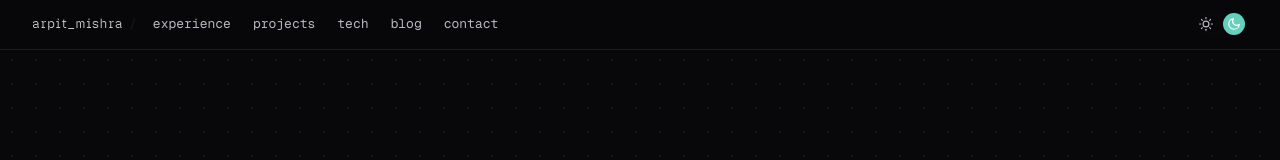
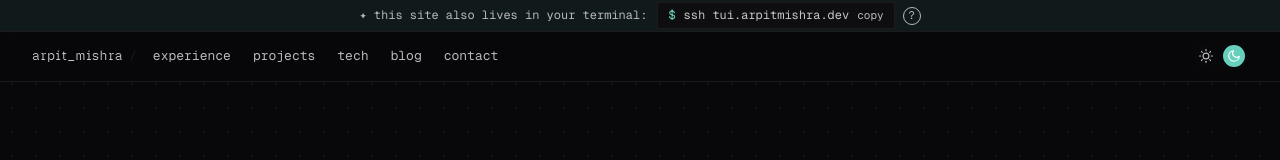
Before and after one commit to ArpitMishra17/arpitmishra-portfolio, a React (Vite) app: page / in a window 1280 px wide. Shown: the top 160 px of the page. Built offline with nearby package versions, Linux system fonts and the light colour scheme.

Commit message:
feat: add ssh tui hint strip and contact line

```diff
--- a/src/App.tsx
+++ b/src/App.tsx
@@ -1,8 +1,10 @@
 import { Suspense, lazy } from 'react'
-import { Routes, Route, Link } from 'react-router-dom'
+import { Routes, Route, Link, useLocation } from 'react-router-dom'
 import { useTheme } from './hooks/useTheme'
 import { useHashScroll } from './hooks/useHashScroll'
+import { useScrolled } from './hooks/useScrolled'
 import Nav from './components/Nav'
+import SshStrip from './components/SshStrip'
 import Home from './pages/Home'
 
 // The blog route pulls in a 400-line markdown renderer; visitors who only ever
@@ -25,11 +27,15 @@ function NotFound() {
 export default function App() {
   const { theme, toggle } = useTheme()
   useHashScroll()
+  const isHome = useLocation().pathname === '/'
+  const scrolled = useScrolled()
+  const showStrip = isHome && !scrolled
 
   return (
     <>
       <div className="grid-bg" />
-      <Nav theme={theme} onToggleTheme={toggle} />
+      {isHome && <SshStrip visible={showStrip} />}
+      <Nav theme={theme} onToggleTheme={toggle} shifted={showStrip} />
       <Suspense fallback={<div className="min-h-[100svh]" />}>
         <Routes>
           <Route path="/" element={<Home />} />
--- a/src/components/Contact.tsx
+++ b/src/components/Contact.tsx
@@ -1,3 +1,5 @@
+import SshHint from './SshHint'
+
 const links = [
   {
     label: 'email',
@@ -67,6 +69,14 @@ export default function Contact() {
           </a>
         ))}
       </div>
+
+      <div
+        className="flex flex-wrap items-center justify-center gap-x-3 gap-y-2 mt-4 pt-6 border-t text-[13px]"
+        style={{ borderColor: 'var(--border)' }}
+      >
+        <span style={{ color: 'var(--dim)' }}>prefer a terminal?</span>
+        <SshHint tipSide="above" />
+      </div>
     </div>
   )
 }
--- a/src/components/Nav.tsx
+++ b/src/components/Nav.tsx
@@ -3,11 +3,13 @@ import { Link, useLocation } from 'react-router-dom'
 interface NavProps {
   theme: 'dark' | 'light'
   onToggleTheme: () => void
+  /** Drop below the ssh strip while it is showing. */
+  shifted?: boolean
 }
 
 const SECTIONS = ['experience', 'projects', 'tech', 'blog', 'contact']
 
-export default function Nav({ theme, onToggleTheme }: NavProps) {
+export default function Nav({ theme, onToggleTheme, shifted = false }: NavProps) {
   const location = useLocation()
   const isHome = location.pathname === '/'
 
@@ -17,7 +19,8 @@ export default function Nav({ theme, onToggleTheme }: NavProps) {
 
   return (
     <nav
-      className="fixed top-0 left-0 right-0 z-[1000] flex justify-between items-center backdrop-blur-[12px] border-b transition-colors select-none"
+      className="nav-shift fixed top-0 left-0 right-0 z-[1000] flex justify-between items-center backdrop-blur-[12px] border-b select-none"
+      data-shifted={shifted}
       style={{
         background: 'color-mix(in srgb, var(--bg) 85%, transparent)',
         borderColor: 'var(--border)',
--- /dev/null
+++ b/src/components/SshHint.tsx
@@ -0,0 +1,97 @@
+import { useEffect, useId, useRef, useState } from 'react'
+
+export const SSH_COMMAND = 'ssh tui.arpitmishra.dev'
+
+interface SshHintProps {
+  /** Which side of the command the "?" tooltip opens on. */
+  tipSide?: 'above' | 'below'
+  /** Hide the "copy" label on narrow screens to save room. */
+  compact?: boolean
+}
+
+/**
+ * The ssh command as a copy button, with a "?" that explains how to run it.
+ * The tooltip opens on hover and keyboard focus (desktop) and toggles on tap
+ * (touch). Esc, an outside click, or scrolling closes it.
+ */
+export default function SshHint({ tipSide = 'above', compact = false }: SshHintProps) {
+  const [copied, setCopied] = useState(false)
+  const [open, setOpen] = useState(false)
+  const rootRef = useRef<HTMLSpanElement>(null)
+  const tipId = useId()
+
+  useEffect(() => {
+    if (!copied) return
+    const t = window.setTimeout(() => setCopied(false), 1400)
+    return () => window.clearTimeout(t)
+  }, [copied])
+
+  useEffect(() => {
+    if (!open) return
+    const close = () => setOpen(false)
+    const onPointerDown = (e: PointerEvent) => {
+      if (!rootRef.current?.contains(e.target as Node)) close()
+    }
+    const onKey = (e: KeyboardEvent) => {
+      if (e.key === 'Escape') close()
+    }
+    document.addEventListener('pointerdown', onPointerDown)
+    document.addEventListener('keydown', onKey)
+    window.addEventListener('scroll', close, { passive: true })
+    return () => {
+      document.removeEventListener('pointerdown', onPointerDown)
+      document.removeEventListener('keydown', onKey)
+      window.removeEventListener('scroll', close)
+    }
+  }, [open])
+
+  const copy = async () => {
+    try {
+      await navigator.clipboard.writeText(SSH_COMMAND)
+      setCopied(true)
+    } catch {
+      // Clipboard needs a secure context + permission; the command is still
+      // visible and selectable, so failing quietly is fine.
+    }
+  }
+
+  return (
+    <span ref={rootRef} className="ssh-hint">
+      <button type="button" onClick={copy} className="ssh-cmd pressable" aria-label={`Copy command: ${SSH_COMMAND}`}>
+        <span aria-hidden="true" style={{ color: 'var(--accent)' }}>$</span>
+        <span>{SSH_COMMAND}</span>
+        <span
+          className={`ssh-copy${compact ? ' hidden sm:inline' : ''}`}
+          data-done={copied}
+          aria-live="polite"
+        >
+          {copied ? 'copied' : 'copy'}
+        </span>
+      </button>
+
+      <span className="ssh-help" data-open={open}>
+        <button
+          type="button"
+          className="ssh-q pressable"
+          aria-label="How do I use this?"
+          aria-expanded={open}
+          aria-describedby={tipId}
+          onClick={() => setOpen(o => !o)}
+        >
+          ?
+        </button>
+        <span id={tipId} role="tooltip" className="ssh-tip" data-side={tipSide}>
+          <b>How to run it</b>
+          <ol>
+            <li>Open a terminal (Ghostty, Alacritty, Warp, etc.)</li>
+            <li>Paste the command and press <kbd>Enter</kbd></li>
+            <li>
+              When it asks "Are you sure you want to continue connecting?", type <kbd>yes</kbd> and
+              press <kbd>Enter</kbd>
+            </li>
+          </ol>
+        </span>
+      </span>
+    </span>
+  )
+}
--- /dev/null
+++ b/src/components/SshStrip.tsx
@@ -0,0 +1,20 @@
+import SshHint from './SshHint'
+
+interface SshStripProps {
+  visible: boolean
+}
+
+/**
+ * Slim announcement strip pinned above the nav. It slides away once the page
+ * scrolls (the nav drops back to the top in step), and comes back at the top.
+ */
+export default function SshStrip({ visible }: SshStripProps) {
+  return (
+    <div className="ssh-strip" data-visible={visible} inert={!visible}>
+      <span className="hidden sm:inline" style={{ color: 'var(--dim)' }}>
+        ✦ this site also lives in your terminal:
+      </span>
+      <SshHint tipSide="below" compact />
+    </div>
+  )
+}
--- /dev/null
+++ b/src/hooks/useScrolled.ts
@@ -0,0 +1,16 @@
+import { useEffect, useState } from 'react'
+
+/** True once the page has scrolled more than `threshold` px from the top. */
+export function useScrolled(threshold = 16) {
+  const [scrolled, setScrolled] = useState(false)
+
+  useEffect(() => {
+    // Setting the same boolean bails out, so this doesn't re-render per frame.
+    const onScroll = () => setScrolled(window.scrollY > threshold)
+    onScroll()
+    window.addEventListener('scroll', onScroll, { passive: true })
+    return () => window.removeEventListener('scroll', onScroll)
+  }, [threshold])
+
+  return scrolled
+}
--- a/src/index.css
+++ b/src/index.css
@@ -35,6 +35,9 @@
 
   /* Hover tint shared by every grid cell */
   --cell-hover: color-mix(in srgb, var(--bg2) 92%, var(--accent) 8%);
+
+  /* Height of the ssh strip above the nav */
+  --strip-h: 32px;
 }
 
 [data-theme="light"] {
@@ -227,6 +230,168 @@
     min-height: 0;
   }
 
+  /* ─── ssh strip + nav shift ───
+     The strip is fixed above the nav; the nav steps down by its height while
+     it shows. transform, not top — no layout per transition. */
+  .nav-shift {
+    transition:
+      transform var(--dur-ui) var(--ease-out),
+      background-color var(--dur-ui) var(--ease-out),
+      border-color var(--dur-ui) var(--ease-out);
+  }
+
+  .nav-shift[data-shifted='true'] {
+    transform: translateY(var(--strip-h));
+  }
+
+  .ssh-strip {
+    position: fixed;
+    top: 0;
+    left: 0;
+    right: 0;
+    z-index: 1001;
+    height: var(--strip-h);
+    display: flex;
+    align-items: center;
+    justify-content: center;
+    gap: 10px;
+    font-size: 12px;
+    border-bottom: 1px solid var(--border);
+    background: color-mix(in srgb, var(--accent) 9%, var(--bg));
+    transition:
+      transform var(--dur-ui) var(--ease-out),
+      opacity var(--dur-ui) var(--ease-out);
+  }
+
+  .ssh-strip[data-visible='false'] {
+    transform: translateY(-100%);
+    opacity: 0;
+    pointer-events: none;
+  }
+
+  /* ─── ssh hint (command + "?" tooltip) ─── */
+  .ssh-hint {
+    position: relative;
+    display: inline-flex;
+    align-items: center;
+    gap: 8px;
+  }
+
+  .ssh-cmd {
+    display: inline-flex;
+    align-items: center;
+    gap: 8px;
+    font: inherit;
+    color: var(--fg);
+    background: var(--bg2);
+    border: 1px solid var(--border);
+    padding: 3px 10px;
+    cursor: pointer;
+    transition:
+      color var(--dur-ui) var(--ease-out),
+      border-color var(--dur-ui) var(--ease-out);
+  }
+
+  .ssh-copy {
+    font-size: 11px;
+    color: var(--dim);
+  }
+
+  .ssh-copy[data-done='true'] {
+    color: var(--accent);
+  }
+
+  .ssh-q {
+    width: 18px;
+    height: 18px;
+    display: grid;
+    place-items: center;
+    padding: 0;
+    border-radius: 9999px;
+    border: 1px solid var(--dim);
+    background: none;
+    color: var(--dim);
+    font: inherit;
+    font-size: 11px;
+    line-height: 1;
+    cursor: help;
+    transition:
+      color var(--dur-ui) var(--ease-out),
+      border-color var(--dur-ui) var(--ease-out);
+  }
+
+  .ssh-q[aria-expanded='true'] {
+    color: var(--accent);
+    border-color: var(--accent);
+  }
+
+  /* Anchored to .ssh-hint (the help wrapper is unpositioned) and centred on it,
+     so it can't run off the edge on narrow screens. */
+  .ssh-tip {
+    position: absolute;
+    left: 50%;
+    width: 280px;
+    max-width: calc(100vw - 32px);
+    padding: 12px 14px;
+    font-size: 12px;
+    line-height: 1.65;
+    text-align: left;
+    color: var(--fg);
+    background: var(--bg2);
+    border: 1px solid var(--accent);
+    box-shadow: 0 8px 24px rgba(0, 0, 0, 0.3);
+    opacity: 0;
+    pointer-events: none;
+    transform: translateX(-50%) translateY(4px);
+    transition:
+      opacity var(--dur-ui) var(--ease-out),
+      transform var(--dur-ui) var(--ease-out);
+  }
+
+  .ssh-tip[data-side='above'] {
+    bottom: calc(100% + 10px);
+  }
+
+  .ssh-tip[data-side='below'] {
+    top: calc(100% + 10px);
+    transform: translateX(-50%) translateY(-4px);
+  }
+
+  /* Covers the gap so the pointer can travel from "?" onto the tooltip. */
+  .ssh-tip::before {
+    content: '';
+    position: absolute;
+    left: 0;
+    right: 0;
+    height: 12px;
+  }
+
+  .ssh-tip[data-side='above']::before { top: 100%; }
+  .ssh-tip[data-side='below']::before { bottom: 100%; }
+
+  .ssh-tip b {
+    color: var(--accent);
+    font-weight: 600;
+  }
+
+  .ssh-tip ol {
+    margin: 6px 0 0;
+    padding-left: 18px;
+    list-style: decimal;
+  }
+
+  .ssh-tip kbd {
+    font: inherit;
+    color: var(--accent);
+  }
+
+  .ssh-help[data-open='true'] .ssh-tip,
+  .ssh-help:has(.ssh-q:focus-visible) .ssh-tip {
+    opacity: 1;
+    pointer-events: auto;
+    transform: translateX(-50%);
+  }
+
   /* ─── Theme toggle knob ───
      transform, not left — this must not trigger layout. */
   .theme-knob {
@@ -303,6 +468,22 @@
   .sweep-hover:hover::after {
     transform: translateX(100%);
   }
+
+  .ssh-cmd:hover {
+    color: var(--accent);
+    border-color: var(--accent);
+  }
+
+  .ssh-q:hover {
+    color: var(--accent);
+    border-color: var(--accent);
+  }
+
+  .ssh-help:hover .ssh-tip {
+    opacity: 1;
+    pointer-events: auto;
+    transform: translateX(-50%);
+  }
 }
 
 /* ─── Reduced motion ───
@@ -349,6 +530,22 @@
     transition: none;
   }
 
+  /* Strip fades instead of sliding; nav steps without easing. */
+  .nav-shift {
+    transition: background-color var(--dur-ui) linear, border-color var(--dur-ui) linear;
+  }
+
+  .ssh-strip,
+  .ssh-strip[data-visible='false'] {
+    transform: none;
+    transition: opacity 150ms linear;
+  }
+
+  .ssh-tip,
+  .ssh-tip[data-side] {
+    transition: opacity 150ms linear;
+  }
+
   /* Infinite decorative loops stop entirely. */
   .eq-bar {
     animation: none;
```
